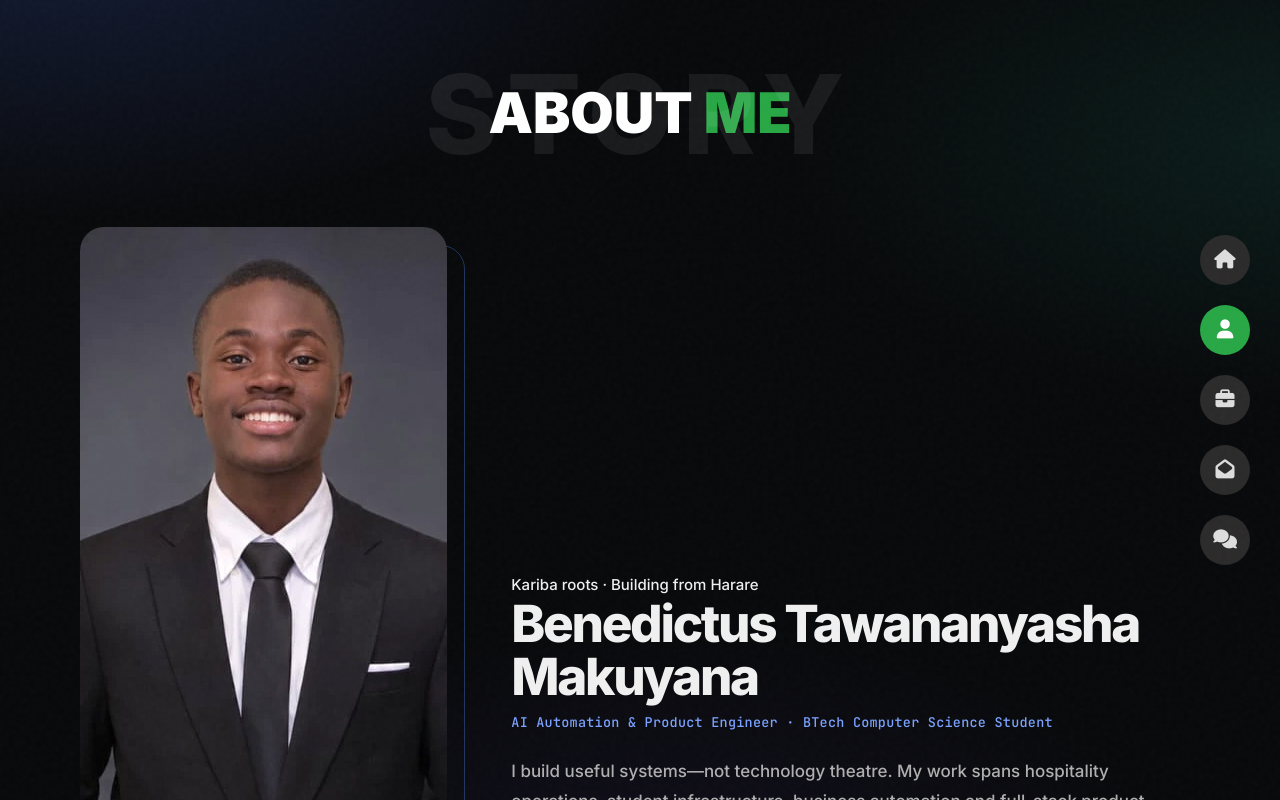
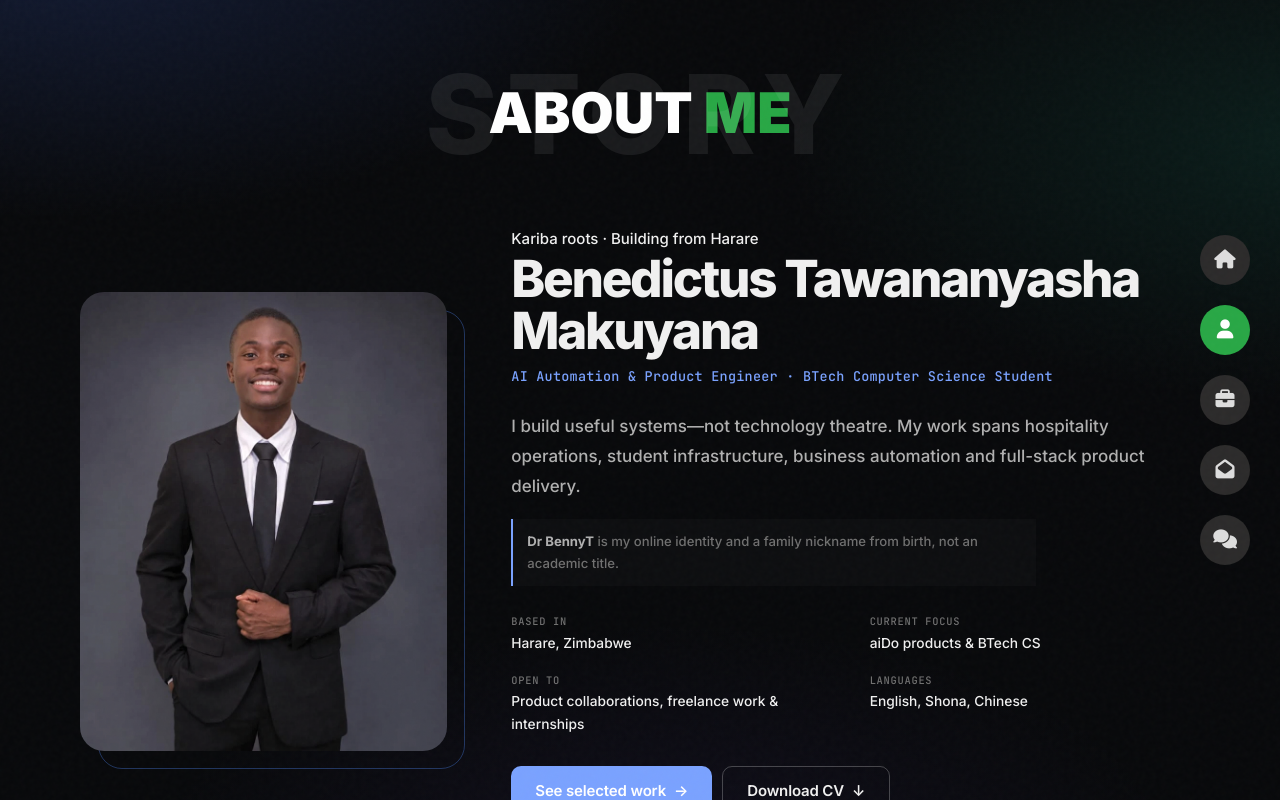
Before and after one commit to docbennyt/docbennyt.github.io, a plain HTML site: page about.html in a window 1280 px wide. Drawn offline with Linux system fonts and the light colour scheme; a script that the page names is missing.

Commit message:
Keep the About portrait at its intended crop

```diff
--- a/about.html
+++ b/about.html
@@ -22,7 +22,7 @@
     <link href="css/bootstrap.min.css" rel="stylesheet">
     <link href="css/font-awesome.min.css" rel="stylesheet">
     <link href="css/style.css" rel="stylesheet">
-    <link href="css/design-system.css?v=20261118-2" rel="stylesheet">
+    <link href="css/design-system.css?v=20261118-3" rel="stylesheet">
     <script src="js/modernizr.custom.js"></script>
 </head>
 
--- a/css/design-system.css
+++ b/css/design-system.css
@@ -1145,6 +1145,7 @@ body {
 .about-portrait {
   position: relative;
   width: 100%;
+  height: auto;
   aspect-ratio: 4 / 5;
   object-fit: cover;
   object-position: center top;
```
Also changed, not shown: index.html (+1 -1 lines), portfolio.html (+1 -1 lines).
